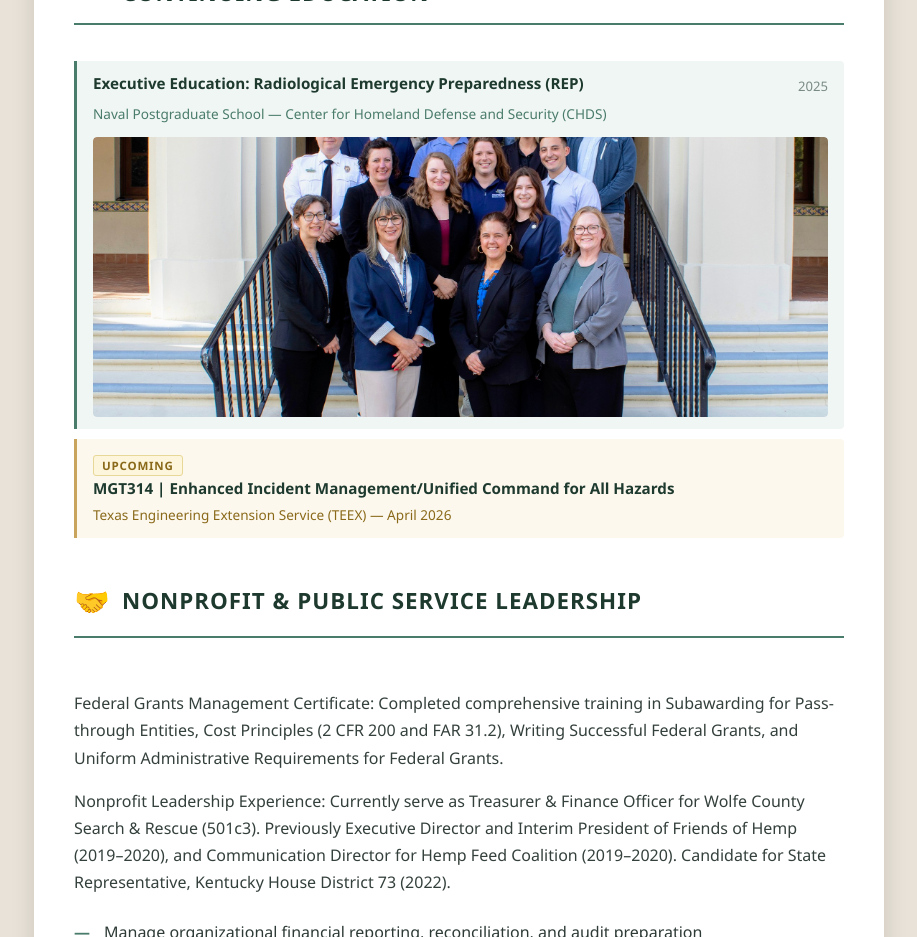
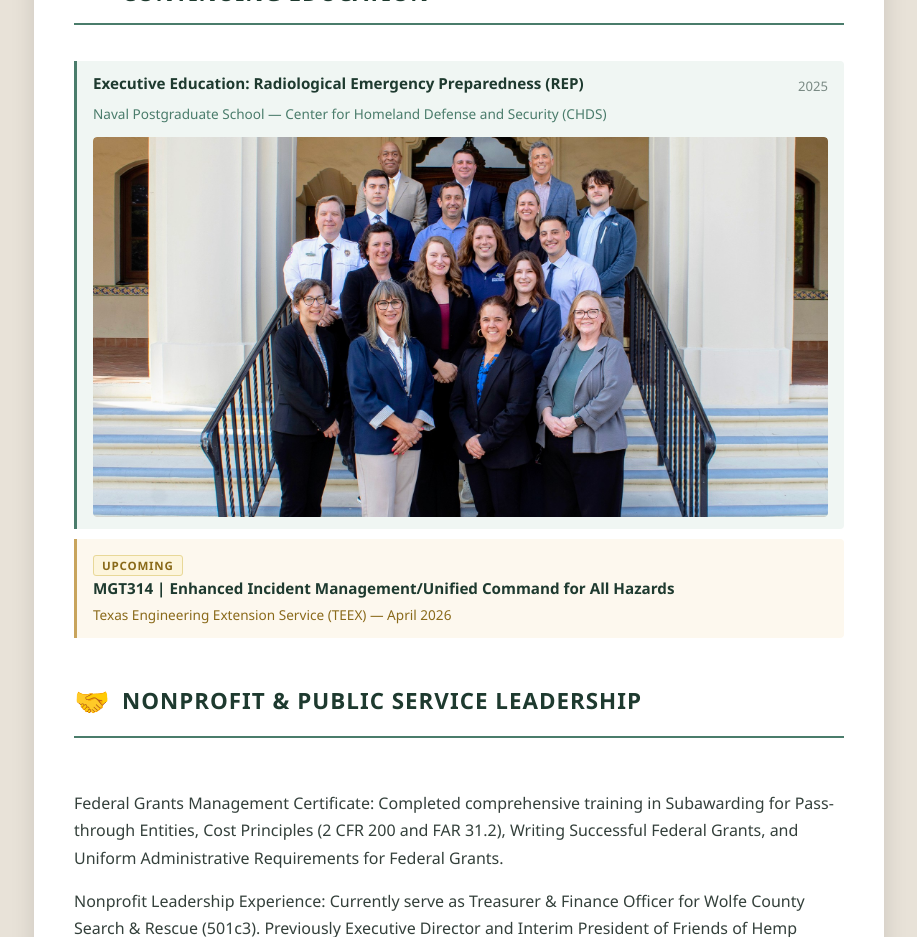
Before and after one commit to tommy4kentucky/test_private_svelte, a Svelte app in the folder svelte-app/: page / in a window 1280 px wide. Shown: the part 4740-5677 px from the top of the page, without its empty margins (181-1098 px from the left). Built offline with nearby package versions, Linux system fonts and the light colour scheme.

Commit message:
Increase CHDS photo height and improve group crop
- Height: 280px → 380px
- object-position: center center → center 30% to better frame the group

https://claude.ai/code/session_01LVC6KzvCNAqK8ptWSmWEea

```diff
--- a/svelte-app/src/App.svelte
+++ b/svelte-app/src/App.svelte
@@ -711,9 +711,9 @@
 
   .exec-ed-photo {
     width: 100%;
-    height: 280px;
+    height: 380px;
     object-fit: cover;
-    object-position: center center;
+    object-position: center 30%;
     border-radius: 4px;
     margin-top: 0;
     display: block;
```
Also changed, not shown: 3 other files (tests, documents, lock files or other folders).
